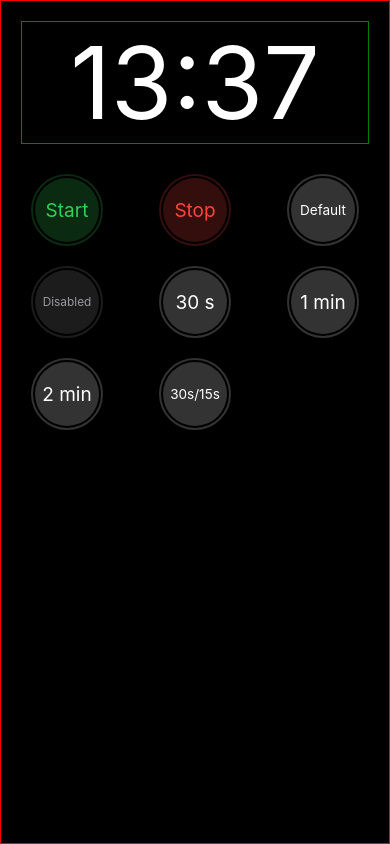
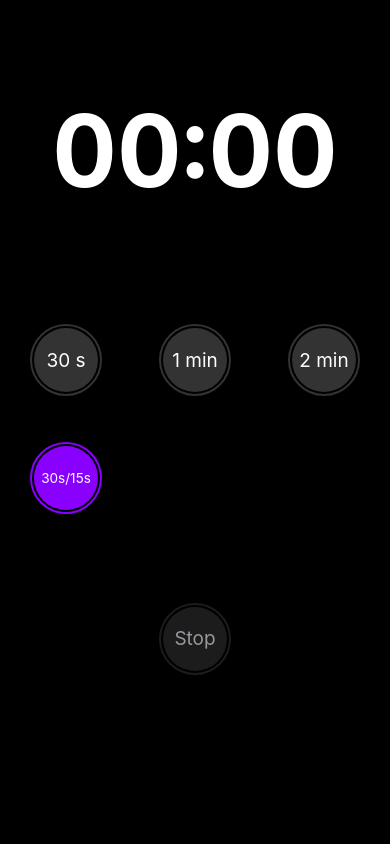
Before and after one commit to qrichert/WoWatch, a React Native app: screen / in a window 390 px wide. Built offline with nearby package versions, Linux system fonts and the light colour scheme.

Commit message:
Timer works

```diff
--- a/App.js
+++ b/App.js
@@ -1,12 +1,12 @@
 import React from 'react';
 import { StatusBar, View } from 'react-native'
-import WatchView from './src/components/WatchView';
+import TimerView from './src/components/TimerView';
 
 export default function App() {
-  return (
-  	<View style={{flex:1}}>
-	    <StatusBar barStyle="light-content" />
-	    <WatchView />
-    </View>
-  );
+	return (
+		<View style={{flex:1}}>
+			<StatusBar barStyle="light-content" />
+			<TimerView />
+		</View>
+	);
 }
--- a/src/components/Clock.js
+++ b/src/components/Clock.js
@@ -1,24 +1,54 @@
 import React from 'react'
-import { View, StyleSheet, Text } from 'react-native'
+import { Dimensions, View, StyleSheet, Text } from 'react-native'
 import RootStyles from '../styles/root'
+
+const SCREEN_WIDTH = Dimensions.get('window').width;
 
 class Clock extends React.Component {
 
+	getHintColor(time, defaultColor = '#ffffff') {
+
+		if (time >= 11) // Because we want to color the 10.XX range also, which doesn't match > 10
+			return defaultColor;
+
+		const RANGE_START_HUE = 35;
+		const RANGE_END_HUE = -5;
+
+		let progress = Math.abs(RANGE_END_HUE - RANGE_START_HUE);
+
+		if (time > 0)
+			progress *= 1 - (time / 10);
+		else
+			progress = 1;
+
+		let hue = 0;
+
+		if (RANGE_START_HUE < RANGE_END_HUE)
+			hue = RANGE_START_HUE + progress;
+		else
+			hue = RANGE_START_HUE - progress;
+
+		return `hsl(${hue}, 95%, 60%)`;
+	}
+
 	render() {
 
-		// Count up or down
-		let countDirection = 'down';
+		// Lap
+		let lap = -1;
 
-		if (typeof this.props.countDirection !== 'undefined'
-			&& this.props.countDirection === 'up') {
-				countDirection = 'up';
-		}
+			if (typeof this.props.lap !== 'undefined' && this.props.lap !== null)
+				lap = this.props.lap;
+
+		// Use color hint or not (<10s, <5s)
+		let useColorHint = this.props.useColorHint === true;
 
 		// Time
 		let time = this.props.time || 0;
 
-		time = Math.trunc(time); // No milliseconds or what
+		// Clock color
+		let clockColor = useColorHint ? this.getHintColor(time, '#ffffff') : '#ffffff';
 
+		// h:m:s
 		let hours = Math.trunc(time / 3600);
 			time -= hours * 3600;
 
@@ -26,24 +56,25 @@ class Clock extends React.Component {
 			time -= minutes * 60;
 			minutes = minutes.toString().padStart(2, '0');
 
-		let seconds = time;
+		let seconds = Math.trunc(time);
+			time -= seconds;
 			seconds = seconds.toString().padStart(2, '0');
 
-		// Clock color
-		let clockColor = 'white';
-
-			if (countDirection === 'down') {
-				if (time <= 5)
-					clockColor = 'red';
-				else if (time <= 10)
-					clockColor = 'orange';
-			}
+		let milliseconds = time;
+			milliseconds = Math.trunc(milliseconds * 1000);
+			milliseconds = milliseconds.toString().padStart(3, '0');
 
 		return (
 			<View style={StyleSheet.flatten([styles.container, this.props.style])}>
-				<View style={styles.clockContainer}>
-					{hours > 0 && <Text style={styles.hours}>{hours}</Text>}
+				<View>
+					<View style={StyleSheet.flatten([styles.sideInfoContainer, styles.hours])}>
+						<Text style={StyleSheet.flatten([styles.sideInfo, {color: clockColor}])}>{hours > 0 ? hours : ' '}</Text>
+					</View>
 					<Text style={StyleSheet.flatten([styles.time, {color: clockColor}])}>{minutes}:{seconds}</Text>
+					<View style={styles.sideInfoContainer}>
+						<Text style={styles.sideInfo}>{lap > -1 ? lap : ' '}</Text>
+						<Text style={StyleSheet.flatten([styles.sideInfo, {color: clockColor}])}>{milliseconds > 0 ? milliseconds : ' '}</Text>
+					</View>
 				</View>
 			</View>
 		);
@@ -52,23 +83,27 @@ class Clock extends React.Component {
 
 const styles = StyleSheet.create({
 	container: {
-		// flex: 1,
 		justifyContent: 'center',
 		alignItems: 'center',
-		borderColor: 'green',
-		borderWidth: 1,
 		marginBottom: RootStyles.gutterDefault
 	},
+	sideInfoContainer: {
+		flexDirection: 'row',
+		justifyContent: 'space-between'
+	},
+	sideInfo: {
+		color: '#ffffff',
+		fontSize: RootStyles.textSizeDefault,
+		fontVariant: ['tabular-nums']
+	},
 	hours: {
-		color: '#ffffff',
-		fontSize: RootStyles.textSizeDefault
-	},
-	clockContainer: {
-		alignItems: 'flex-end'
+		justifyContent: 'flex-end'
 	},
 	time: {
 		color: '#ffffff',
-		fontSize: 100
+		fontSize: 100,
+		fontWeight: SCREEN_WIDTH > 320 ? '700' : '600',
+		fontVariant: ['tabular-nums']
 	}
 });
 
--- a/src/components/CustomButton.js
+++ b/src/components/CustomButton.js
@@ -4,68 +4,62 @@ import RootStyles from '../styles/root'
 
 class CustomButton extends React.Component {
 
-	constructor(props) {
-		super(props);
-
+	render() {
 		// Disabled
-		this.m_disabled = typeof this.props.disabled !== 'undefined';
+		let disabled = this.props.disabled === true;
 
 		// Text Size
-		this.m_textSize = RootStyles.textSizeDefault;
+		let textSize = RootStyles.textSizeDefault;
 
 			let textLength = this.props.text.length;
 
 			if (textLength > 5)
-			this.m_textSize = this.m_textSize / (textLength / 5);
+				textSize = textSize / (textLength / 5);
 
 		// Background
-		this.m_backdropColor = '#333333';
-		this.m_highlightColor = '#ffffff';
+		let backdropColor = '#333333';
+		let highlightColor = '#ffffff';
 
-		if (typeof this.props.type !== 'undefined' || this.m_disabled) {
+			if (typeof this.props.type !== 'undefined' || disabled) {
 
 				let type = this.props.type || 'default';
 
-			if (this.m_disabled)
+				if (disabled)
 					type = 'disabled';
 
 				type = type.toLowerCase();
 
 				switch (type) {
 					case 'start':
-					this.m_backdropColor = '#0a2a12';
-					this.m_highlightColor = '#30d158';
+						backdropColor = '#0a2a12';
+						highlightColor = '#30d158';
 						break;
 					case 'stop':
-					this.m_backdropColor = '#330e0c';
-					this.m_highlightColor = '#ff453a';
+						backdropColor = '#330e0c';
+						highlightColor = '#ff453a';
 						break;
 					case 'disabled':
-					this.m_backdropColor = '#1c1c1c';
-					this.m_highlightColor = '#98989f';
+						backdropColor = '#1c1c1c';
+						highlightColor = '#98989f';
 						break;
 				}
 
 			} else {
 
-			let { backdropColor, highlightColor } = this.props;
-
-			this.m_backdropColor = backdropColor || this.m_backdropColor;
-			this.m_highlightColor = highlightColor || this.m_highlightColor;
-		}
+				backdropColor = this.props.backdropColor || backdropColor;
+				highlightColor = this.props.highlightColor || highlightColor;
 			}
 
-	render() {
 		return (
 			<TouchableOpacity
-				style={StyleSheet.flatten([styles.container, {borderColor: this.m_backdropColor}])}
+				style={StyleSheet.flatten([styles.container, {borderColor: backdropColor}, this.props.style])}
 				onPress={this.props.onPress}
-				disabled={this.m_disabled}
+				disabled={disabled}
 			>
-				<View style={StyleSheet.flatten([styles.backdrop, {backgroundColor: this.m_backdropColor}])}>
+				<View style={StyleSheet.flatten([styles.backdrop, {backgroundColor: backdropColor}])}>
 					<Text
 						numberOfLines={1}
-						style={StyleSheet.flatten([styles.text, {color: this.m_highlightColor, fontSize: this.m_textSize}])}
+						style={StyleSheet.flatten([styles.text, {color: highlightColor, fontSize: textSize}])}
 					>
 						{this.props.text}
 					</Text>
--- /dev/null
+++ b/src/components/TimerView.js
@@ -0,0 +1,189 @@
+import React from 'react'
+import { Platform, SafeAreaView, StatusBar, StyleSheet, Vibration, View } from 'react-native';
+import RootStyles from '../styles/root'
+import Clock from './Clock'
+import CustomButton from './CustomButton';
+
+const initialState = {
+	timerRunning: false,
+	currentTime: 0,
+	currentLap: -1
+};
+
+class TimerView extends React.Component {
+
+	constructor(props) {
+		super(props);
+
+		this.m_startTime = null;
+		this.m_sequence = null; // Sort of queue with timers left
+
+		this.state = initialState;
+	}
+
+	getCurrentTime() {
+		return Date.now() / 1000;
+	}
+
+	startTimer(sequence, infinite = false) {
+
+		// We can do without, so we go from prev -> new instead of prev -> 0 -> new
+		// this.stopTimer(); // In case another timer is running
+
+		if (!Array.isArray(sequence))
+			sequence = [sequence];
+
+		// We remove a ms just so it doesn't flicker from like 00:03 to 00:02 (as 00:03 would only by shown for 1 ms)
+		sequence = sequence.map(timer => timer - 0.001);
+
+		this.m_startTime = this.getCurrentTime();
+
+		// By default, any sequence starts with a 3s prep time
+		this.m_sequence = [(3 - 0.001)]; // Add 3 seconds for prep on start
+
+			// If infinite, the real sequence will be added after the 3s have elapsed
+			// If not infinite, nothing will be added, so we add the sequence right away
+			// Doing it this way (instead of always adding the real sequence) makes it way easier to start
+			// the lap counter (infinite only) at 0 and pass it to 1 automatically on start of first real sequence
+			if (!infinite)
+				this.m_sequence = [...this.m_sequence, ...sequence];
+
+		this.setState({
+			timerRunning: true,
+			currentTime: this.m_sequence[0],
+			currentLap: infinite ? 0 : -1
+		});
+
+		let timerLoop = () => {
+
+			// If it was canceled
+			if (this.m_startTime === null || this.m_sequence === null)
+				return;
+
+			let timerDuration = this.m_sequence[0];
+			let timeElapsed = this.getCurrentTime() - this.m_startTime;
+			let timeRemaining = timerDuration - timeElapsed;
+
+			// console.log([timerDuration, timeElapsed, timeRemaining]);
+
+			if (timeRemaining < 0) { // Go to next or stop if no next
+
+				Vibration.vibrate();
+
+				this.m_sequence.shift();
+
+				if (this.m_sequence.length === 0) {
+
+					if (infinite) {
+						// If infinite, go for another un
+						this.m_sequence = [...sequence];
+
+						this.setState(prevState => ({
+							currentLap: prevState.currentLap + 1
+						}));
+
+					} else {
+						// Else quit
+						this.stopTimer();
+						return;
+					}
+				}
+
+				this.m_startTime = this.getCurrentTime();
+				timerDuration = this.m_sequence[0];
+				timeElapsed = this.getCurrentTime() - this.m_startTime;
+				timeRemaining = timerDuration - timeElapsed;
+			}
+
+			this.setState({
+				currentTime: timeRemaining
+			});
+
+			requestAnimationFrame(timerLoop);
+		};
+
+		requestAnimationFrame(timerLoop);
+	}
+
+	stopTimer() {
+		this.m_startTime = null;
+		this.m_sequence = null;
+
+		this.setState({ ...initialState });
+	}
+
+	render() {
+		return (
+			<SafeAreaView style={styles.safeArea}>
+				<View style={styles.container}>
+					<Clock style={styles.clock} time={this.state.currentTime} lap={this.state.currentLap} useColorHint={this.state.timerRunning} />
+					<View style={styles.buttonsContainer}>
+						<CustomButton text="30 s" onPress={() => { this.startTimer(30); }} />
+						<CustomButton text="1 min" onPress={() => { this.startTimer(60); }} />
+						<CustomButton text="2 min" onPress={() => { this.startTimer(120); }} />
+						<CustomButton text="30s/15s" backdropColor={RootStyles.colorPurpleAcid} highlightColor={'white'} onPress={() => { this.startTimer([30, 15], true); }} />
+
+						{/*
+							There are max 7 buttons on a line
+							If just one orphan, space-between does the job
+							If more than one we need to complete
+							Two orphans min means we need at max 5 placeholders
+						*/}
+						<View style={styles.buttonPlaceholder} />
+						<View style={styles.buttonPlaceholder} />
+						<View style={styles.buttonPlaceholder} />
+						<View style={styles.buttonPlaceholder} />
+						<View style={styles.buttonPlaceholder} />
+					</View>
+					<View style={styles.stopButtonContainer} >
+						<CustomButton style={styles.stopButton} text="Stop" type="stop" disabled={!this.state.timerRunning} onPress={() => { this.stopTimer(); }}/>
+					</View>
+				</View>
+			</SafeAreaView>
+		);
+	}
+}
+
+const styles = StyleSheet.create({
+	safeArea: {
+		flex: 1,
+		// alignItems: 'center',
+		// justifyContent: 'center',
+		backgroundColor: '#000000',
+		...Platform.select({
+			android: {
+				// StatusBar.currentHeight is Android only, and SafeAreaView is iOS only
+				paddingTop: Platform.OS === 'android' ? StatusBar.currentHeight : 25
+			}
+		})
+	},
+	container: {
+		flex: 1,
+		padding: RootStyles.gutterDefault, // Padding doesn't work on SafeAreaView
+		maxWidth: 700,
+		margin: 'auto'
+	},
+	clock: {
+		flex: 1
+	},
+	buttonsContainer: {
+		flex: 1,
+		flexDirection: 'row',
+		flexWrap: 'wrap',
+		justifyContent: 'space-between',
+		alignItems: 'center'
+	},
+	stopButtonContainer: {
+		flex: 1
+	},
+	stopButton: {
+		alignSelf: 'center',
+		marginTop: RootStyles.gutterDefault * 2
+	},
+	buttonPlaceholder: {
+		width: RootStyles.buttonSize,
+		marginHorizontal: RootStyles.gutterDefault / 2
+	}
+});
+
+export default TimerView;
--- a/src/components/WatchView.js
+++ /dev/null
@@ -1,87 +0,0 @@
-import React from 'react'
-import { Platform, SafeAreaView, StatusBar, StyleSheet, View } from 'react-native';
-import RootStyles from '../styles/root'
-import Clock from './Clock'
-import CustomButton from './CustomButton';
-
-StatusBar.barStyle = 'light-content';
-
-class WatchView extends React.Component {
-
-	constructor(props) {
-		super(props);
-
-		this.state = {
-			currentTime: 817,
-			countDirection: 'down'
-		};
-	}
-
-	render() {
-		return (
-			<SafeAreaView style={styles.safeArea}>
-				<View style={styles.container}>
-					<Clock time={this.state.currentTime} countDirection={this.state.countDirection} />
-					<View style={styles.buttonsContainer}>
-						<CustomButton text="Start" type="start" />
-						<CustomButton text="Stop" type="stop" />
-						<CustomButton text="Default" type="default" />
-						<CustomButton text="Disabled" disabled />
-
-						<CustomButton text="30 s" type="default" />
-						<CustomButton text="1 min" type="default" />
-						<CustomButton text="2 min" type="default" />
-						<CustomButton text="30s/15s" type="default" />
-
-						{/*
-							There are max 7 buttons on a line
-							If just one orphan, space-between does the job
-							If more than one we need to complete
-							Two orphans min means we need at max 5 placeholders
-						*/}
-						<View style={styles.buttonPlaceholder} />
-						<View style={styles.buttonPlaceholder} />
-						<View style={styles.buttonPlaceholder} />
-						<View style={styles.buttonPlaceholder} />
-						<View style={styles.buttonPlaceholder} />
-					</View>
-				</View>
-			</SafeAreaView>
-		);
-	}
-}
-
-const styles = StyleSheet.create({
-	safeArea: {
-		flex: 1,
-		// alignItems: 'center',
-		// justifyContent: 'center',
-		backgroundColor: '#000000',
-		...Platform.select({
-			android: {
-				// StatusBar.currentHeight is Android only, and SafeAreaView is iOS only
-				paddingTop: Platform.OS === 'android' ? StatusBar.currentHeight : 25
-			}
-		})
-	},
-	container: {
-		flex: 1,
-		padding: RootStyles.gutterDefault, // Padding doesn't work on SafeAreaView
-		maxWidth: 700,
-		margin: 'auto',
-		borderColor: 'red',
-		borderWidth: 1
-	},
-	buttonsContainer: {
-		flexDirection: 'row',
-		flexWrap: 'wrap',
-		justifyContent: 'space-between',
-		alignItems: 'center'
-	},
-	buttonPlaceholder: {
-		width: RootStyles.buttonSize,
-		marginHorizontal: RootStyles.gutterDefault / 2,
-	}
-});
-
-export default WatchView;
--- a/src/styles/root.js
+++ b/src/styles/root.js
@@ -1,7 +1,12 @@
+import { Dimensions } from 'react-native'
+
+const SCREEN_WIDTH = Dimensions.get('window').width;
+
 const root = {
-	gutterDefault: 20,
+	gutterDefault: SCREEN_WIDTH > 320 ? 20 : 10, // iPhone SE = 320
 	buttonSize: 72,
-	textSizeDefault: 19
+	textSizeDefault: 19,
+	colorPurpleAcid: '#8900ff',
 };
 
 export default root;
```
Also changed, not shown: _WIP_/TODO.txt (added), 1 other file (tests, documents, lock files or other folders). Lines whose indentation alone changed are shown as unchanged.
